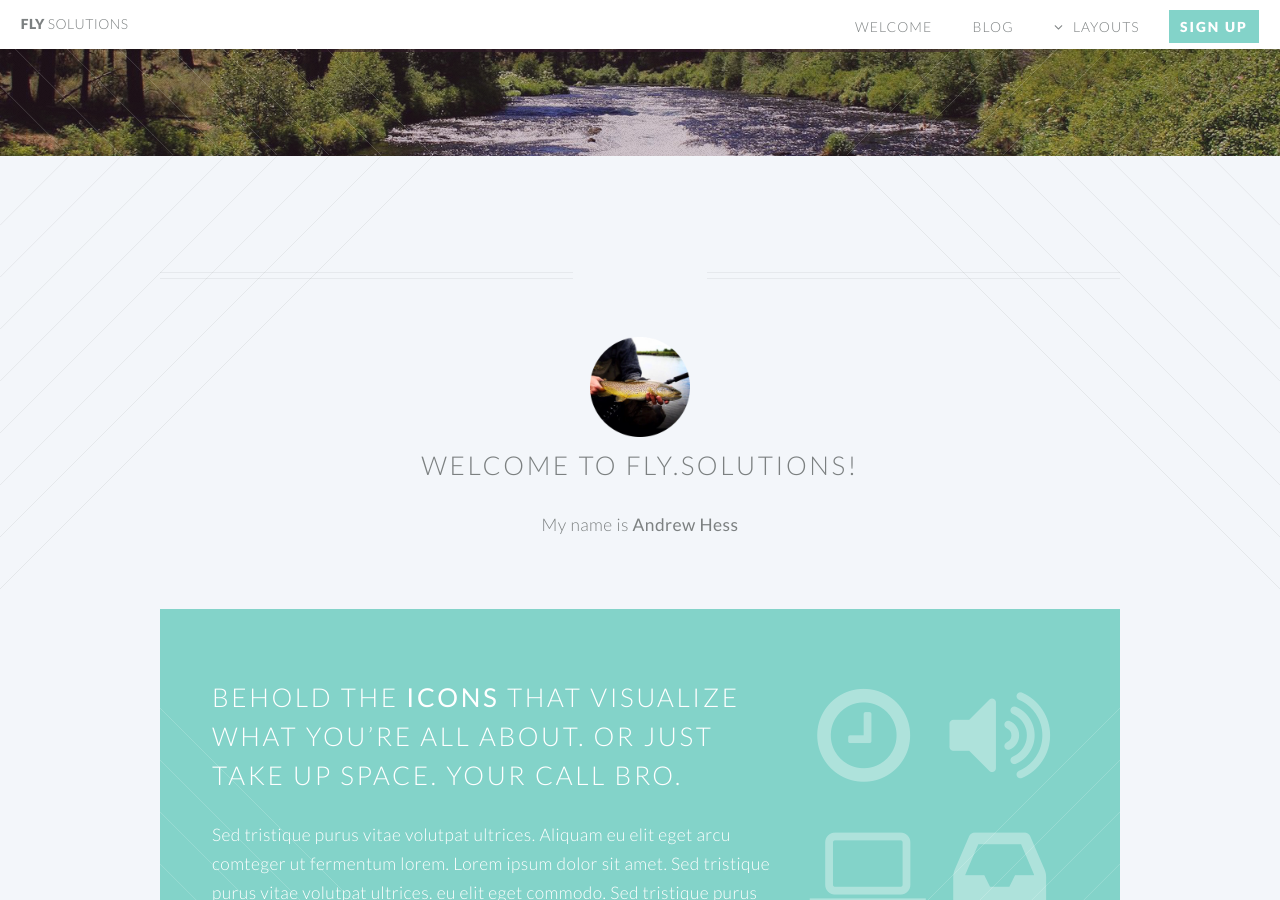
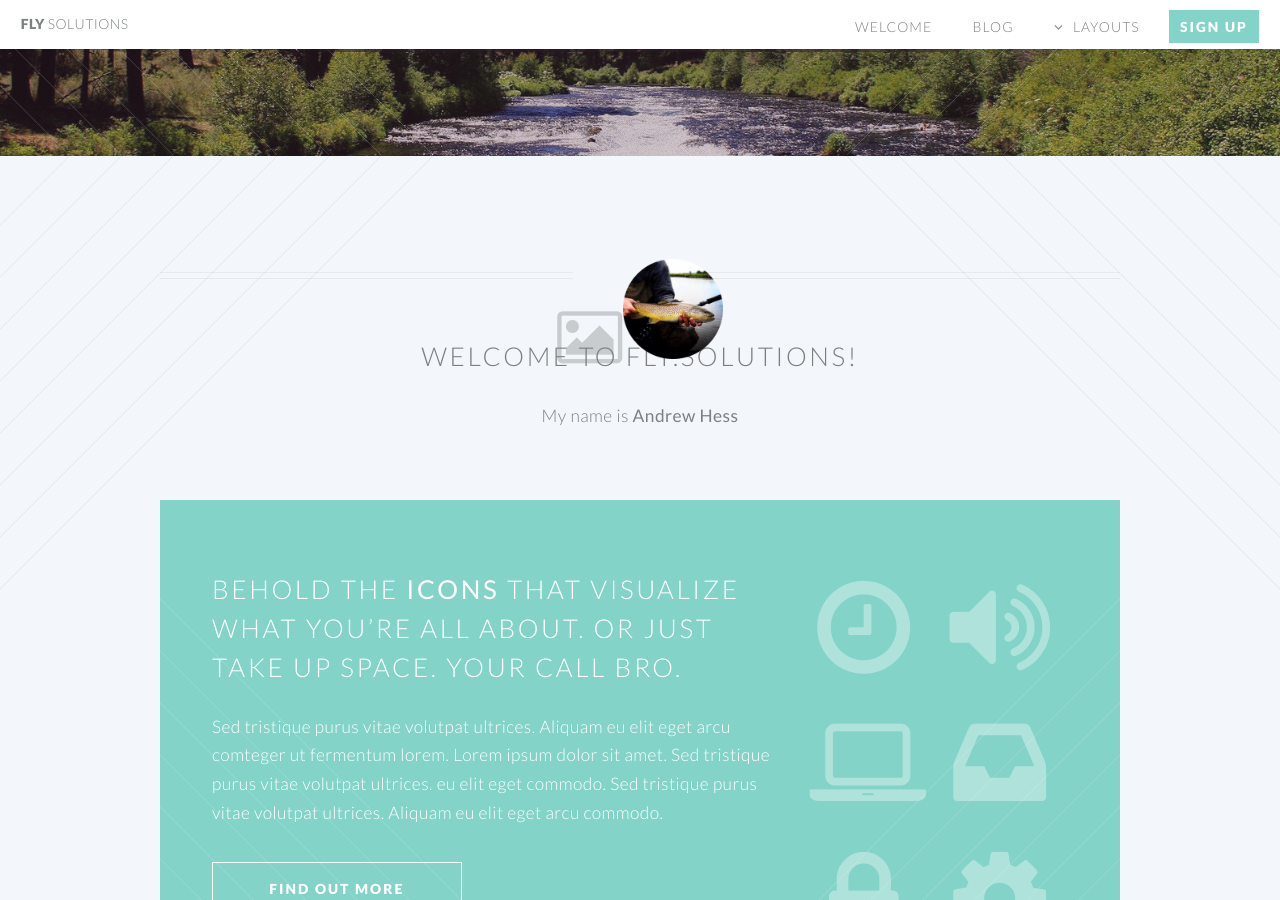
Before and after one commit to pkhess/pkhess.github.io, a Jekyll site: the page built from index.html, in a window 1280 px wide and 900 px high, scrolled down 416 px. Built offline with Jekyll 4.4.1, drawn with Linux system fonts in a browser that asks for light colours.

Commit message:
add picture icon for span

```diff
--- a/index.html
+++ b/index.html
@@ -5,7 +5,7 @@
 			<article id="main">
 
 				<header class="special container">
-					<span><img src="images/fish.png" height="100px"></span>
+					<span class="icon fa-picture-o"><img src="images/fish.png" height="100px"></span>
 					<h2>Welcome to fly.solutions! </h2>
 
 					<p> My name is <strong>Andrew Hess</strong>
```
